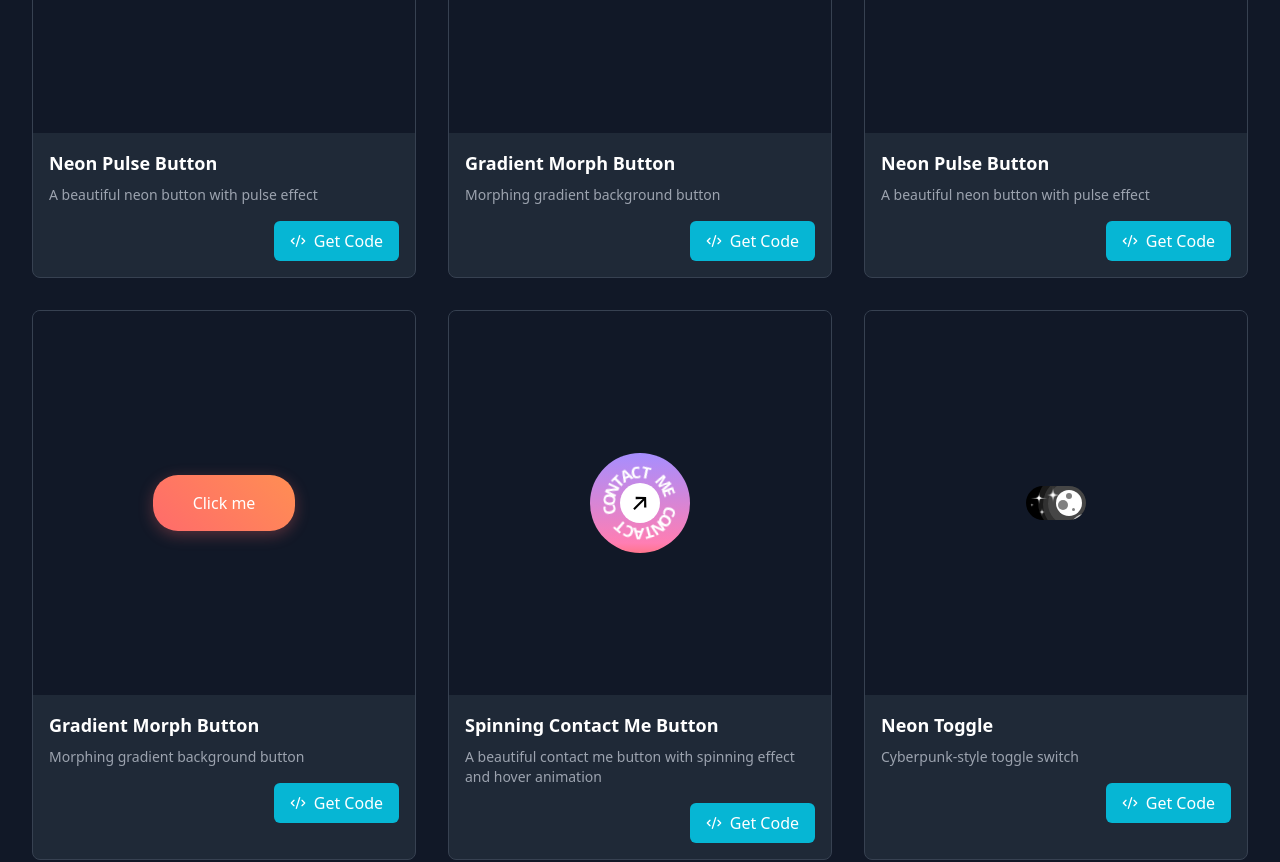
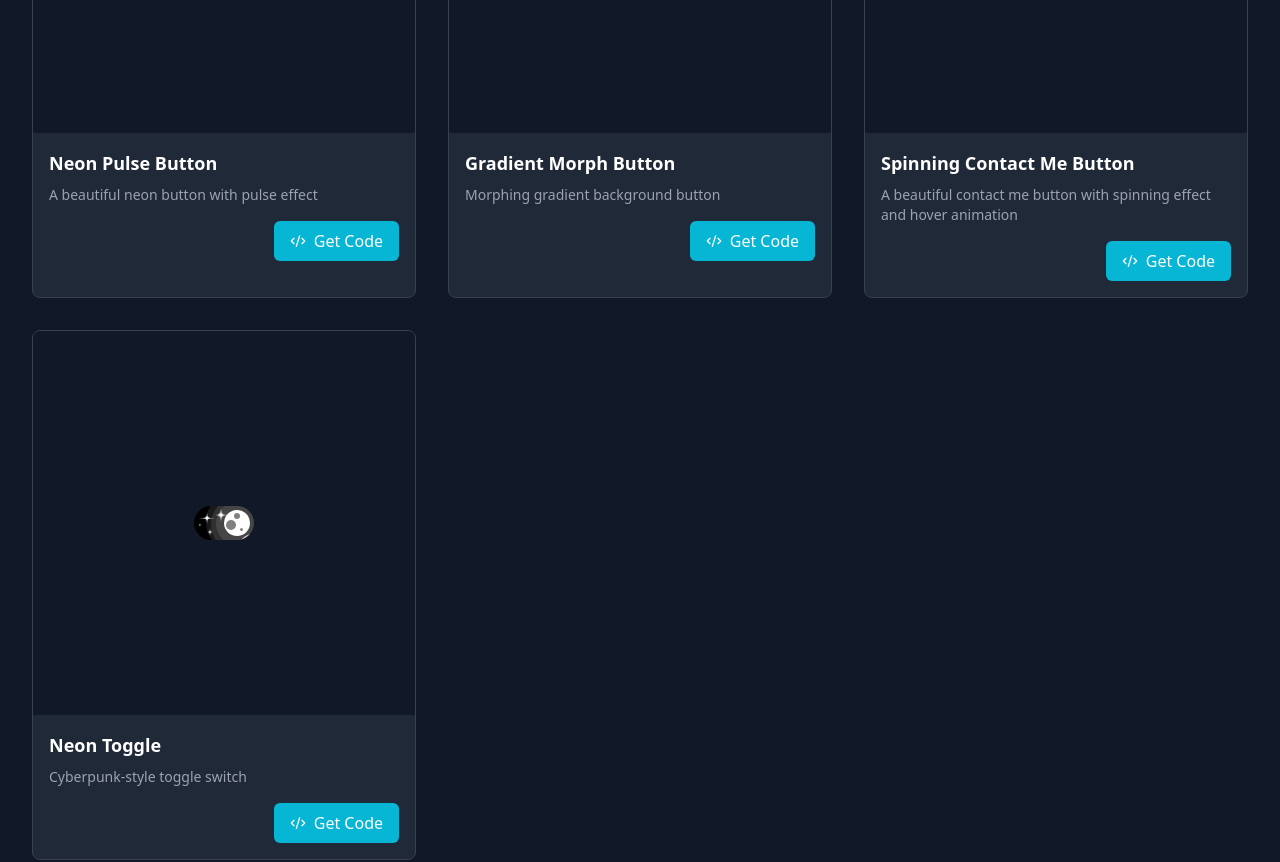
Before and after one commit to zanjeel/Zeej.Codes, a React (Vite) app: page /home in a window 1280 px wide. Shown: the part 500-1362 px from the top of the page. Built offline with nearby package versions, Linux system fonts and the light colour scheme.

Commit message:
pushed button-2

```diff
--- a/src/data/components.ts
+++ b/src/data/components.ts
@@ -12,65 +12,6 @@ export const categories: Category[] = [
 
 
 export const components: Component[] = [
-
-  {
-    id: 'button-1',
-    name: 'Neon Pulse Button',
-    description: 'A beautiful neon button with pulse effect',
-    category: 'buttons',
-    views: 1234,
-    html: `<button class="neon-button">
-  Hover me
-</button>`,
-    css: `.neon-button {
-  padding: 1rem 2rem;
-  font-size: 1rem;
-  font-weight: 600;
-  color: #fff;
-  background: #2d2d2d;
-  border: 2px solid #0ff;
-  border-radius: 8px;
-  cursor: pointer;
-  position: relative;
-  transition: all 0.3s ease;
-  text-shadow: 0 0 8px #0ff;
-}
-
-.neon-button:hover {
-  background: #0ff;
-  color: #000;
-  box-shadow: 0 0 20px #0ff;
-}`
-  },
-  {
-    id: 'button-2',
-    name: 'Gradient Morph Button',
-    description: 'Morphing gradient background button',
-    category: 'buttons',
-    views: 892,
-    html: `<button class="morph-button">
-  Click me
-</button>`,
-    css: `.morph-button {
-  padding: 1rem 2.5rem;
-  font-size: 1rem;
-  font-weight: 500;
-  color: white;
-  background: linear-gradient(45deg, #ff6b6b, #ff8e53);
-  border: none;
-  border-radius: 25px;
-  cursor: pointer;
-  transition: all 0.3s ease;
-  box-shadow: 0 4px 15px rgba(255, 107, 107, 0.3);
-}
-
-.morph-button:hover {
-  background: linear-gradient(45deg, #ff8e53, #ff6b6b);
-  transform: translateY(-2px);
-  box-shadow: 0 6px 20px rgba(255, 107, 107, 0.4);
-}`
-  },
-
   {
     id: 'button-1',
     name: 'Neon Pulse Button',
```
